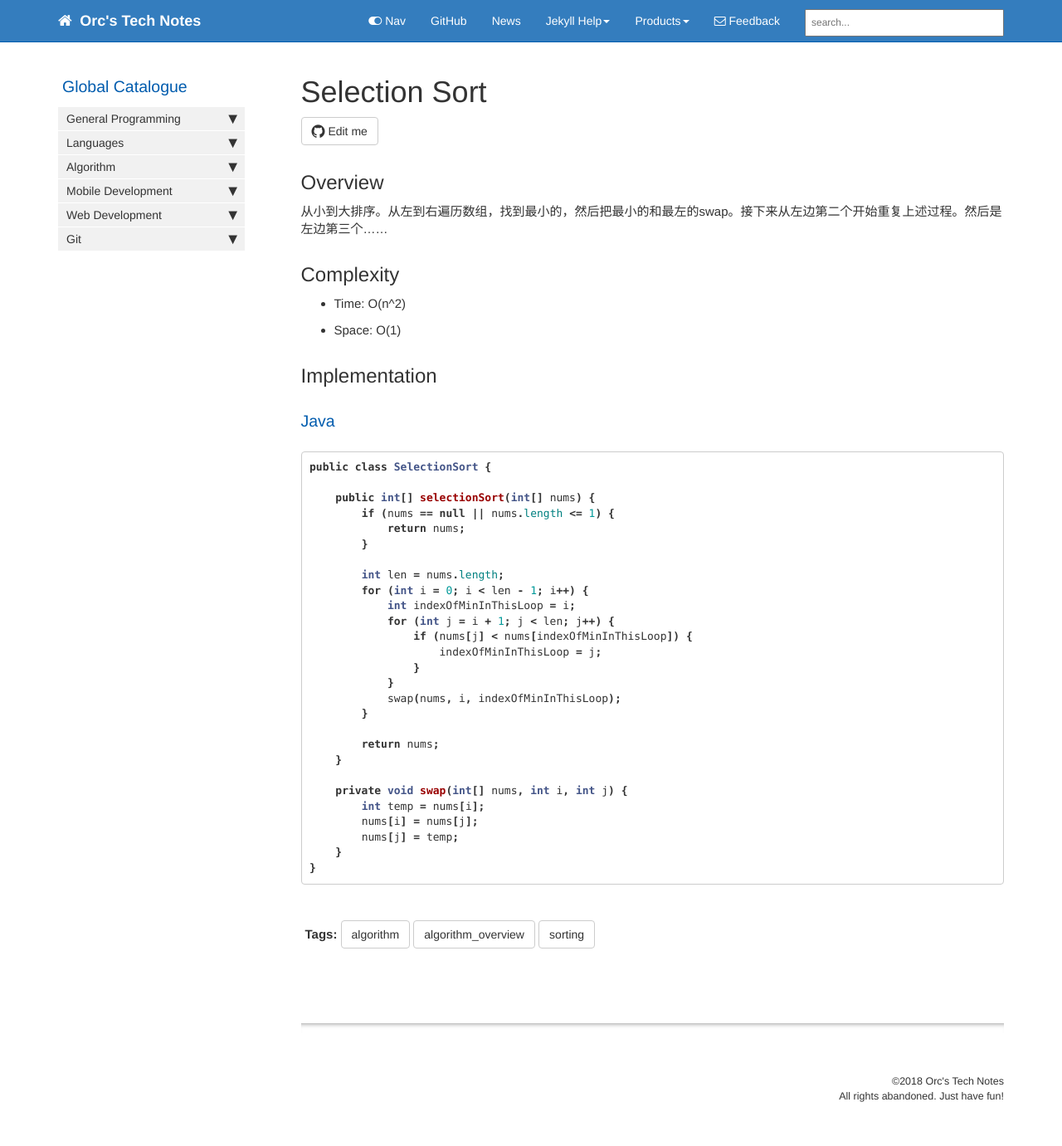
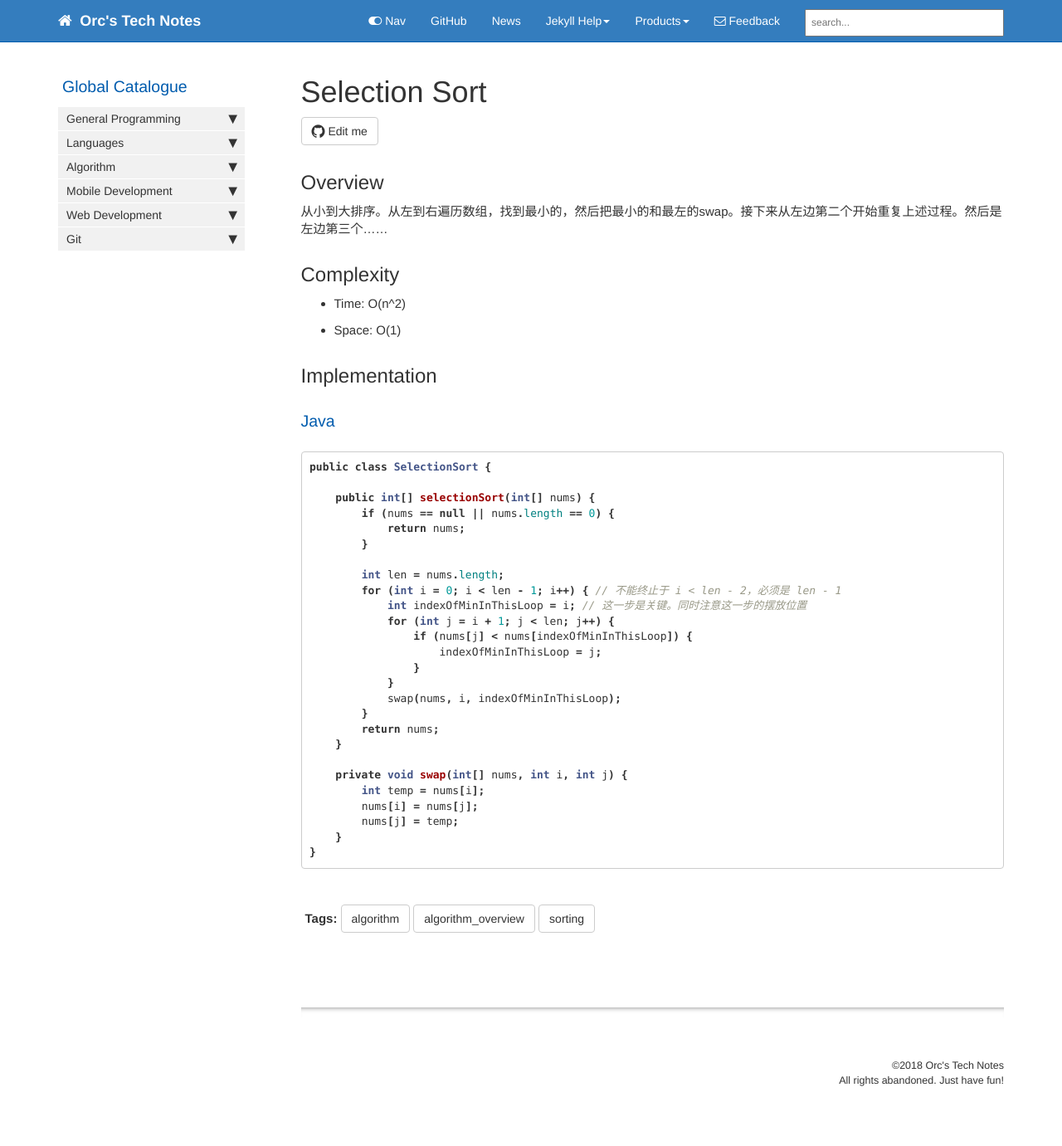
Before and after one commit to HungryOrc/hungryorc.github.io, a Jekyll site: the page built from pages/algorithm/algorithm_selection_sort.md, in a window 1280 px wide. Shown: the whole page at 83% size. Built offline with Jekyll 4.4.1, drawn with Linux system fonts in a browser that asks for light colours; nearby versions of some CDN libraries; comment, search, counter and statistics services are not loaded.

Commit message:
Update algorithm_selection_sort.md

```diff
--- a/pages/algorithm/algorithm_selection_sort.md
+++ b/pages/algorithm/algorithm_selection_sort.md
@@ -23,13 +23,13 @@ toc: false
 public class SelectionSort {
 
     public int[] selectionSort(int[] nums) {
-        if (nums == null || nums.length <= 1) {
+        if (nums == null || nums.length == 0) {
             return nums;
         }
 
         int len = nums.length;
-        for (int i = 0; i < len - 1; i++) {
-            int indexOfMinInThisLoop = i;
+        for (int i = 0; i < len - 1; i++) { // 不能终止于 i < len - 2，必须是 len - 1
+            int indexOfMinInThisLoop = i; // 这一步是关键。同时注意这一步的摆放位置
             for (int j = i + 1; j < len; j++) {
                 if (nums[j] < nums[indexOfMinInThisLoop]) {
                     indexOfMinInThisLoop = j;
@@ -37,7 +37,6 @@ public class SelectionSort {
             }
             swap(nums, i, indexOfMinInThisLoop);
         }
-
         return nums;
     }
 
```
